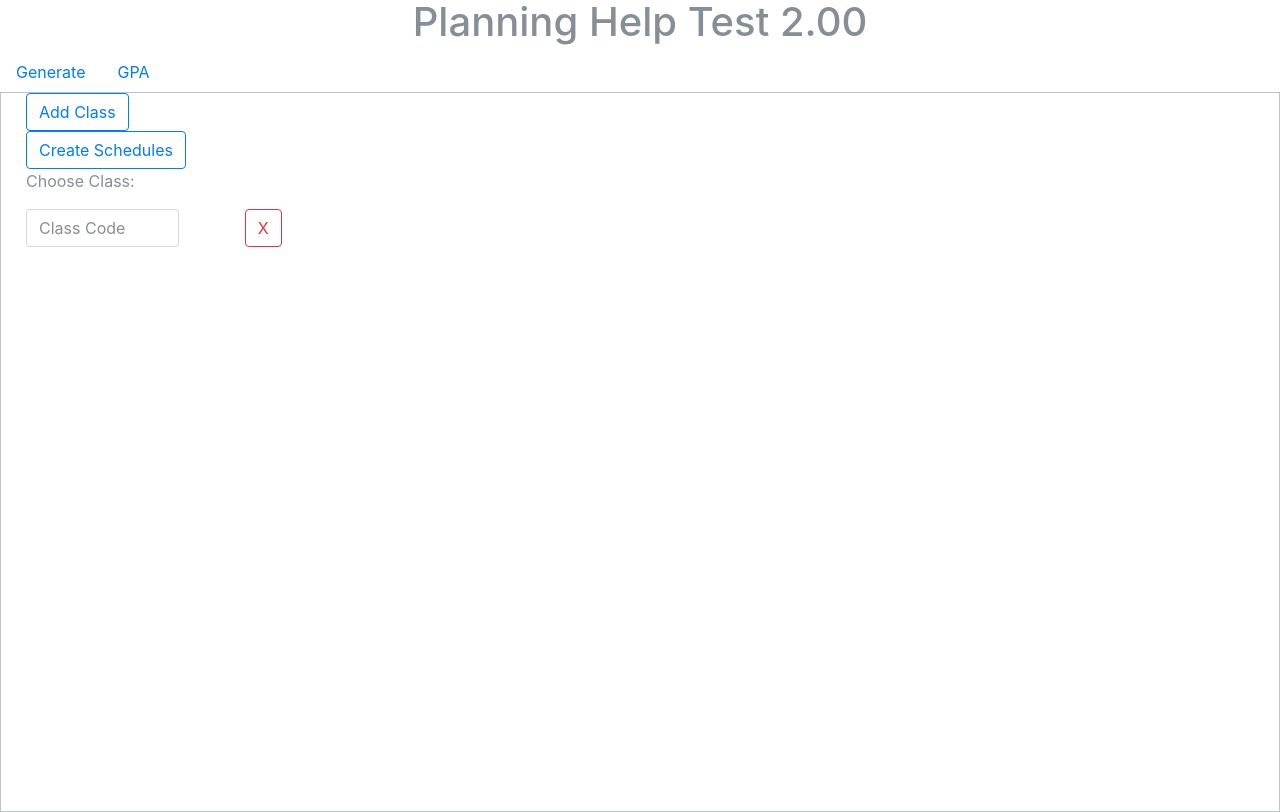
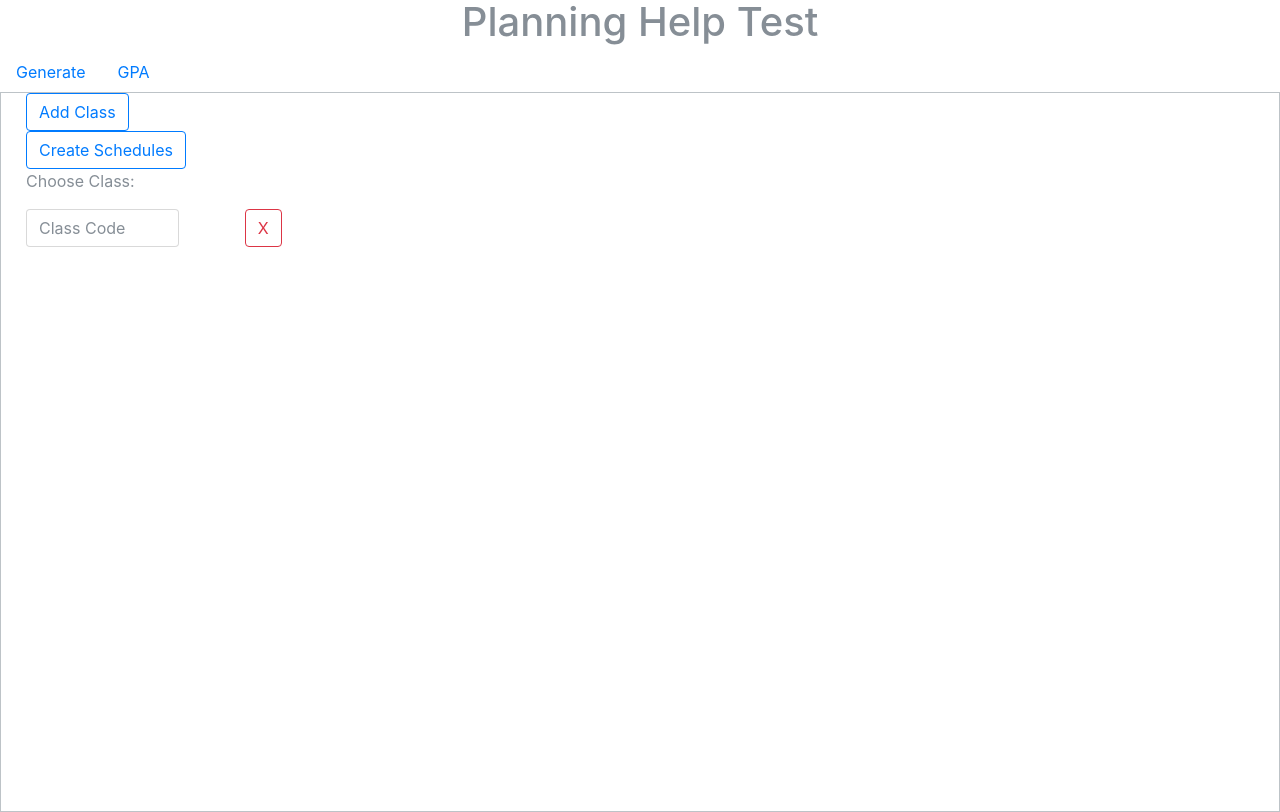
Before and after one commit to trevorpetersen/planner_help, a website: page www/index.html in a window 1280 px wide. Drawn offline with Linux system fonts and the light colour scheme.

Commit message:
Update index.html

```diff
--- a/www/index.html
+++ b/www/index.html
@@ -14,7 +14,7 @@
   <body>
 
     <div>
-      <h1 class="header text-muted">Planning Help Test 2.00</h1>
+      <h1 class="header text-muted">Planning Help Test</h1>
     </div>
 
     <ul class="nav">
```
